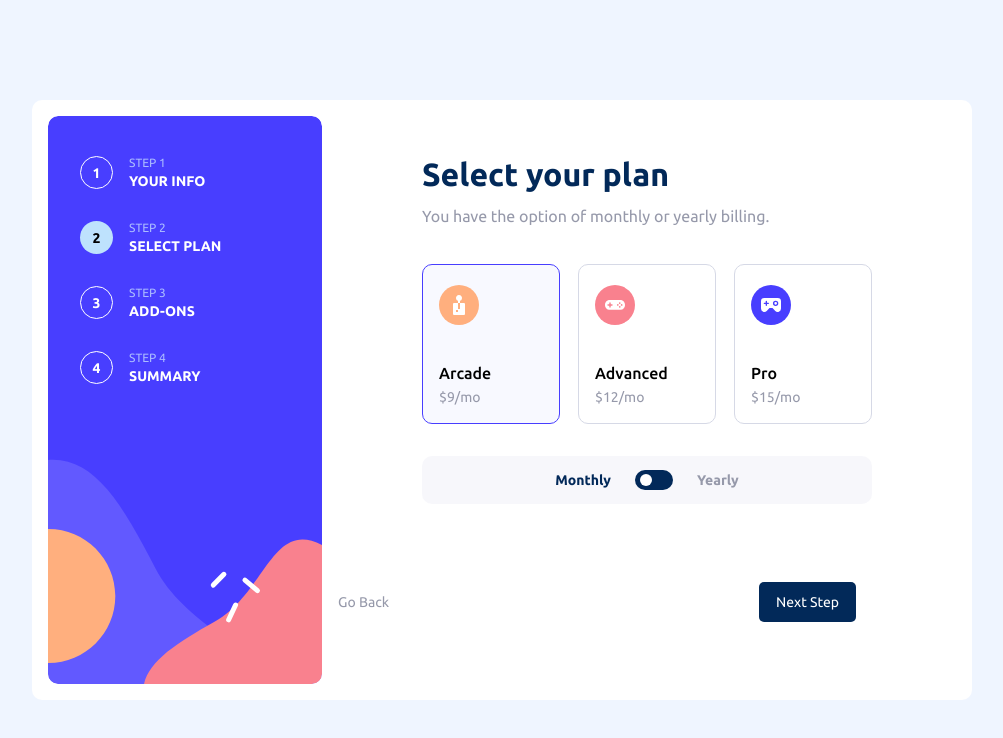
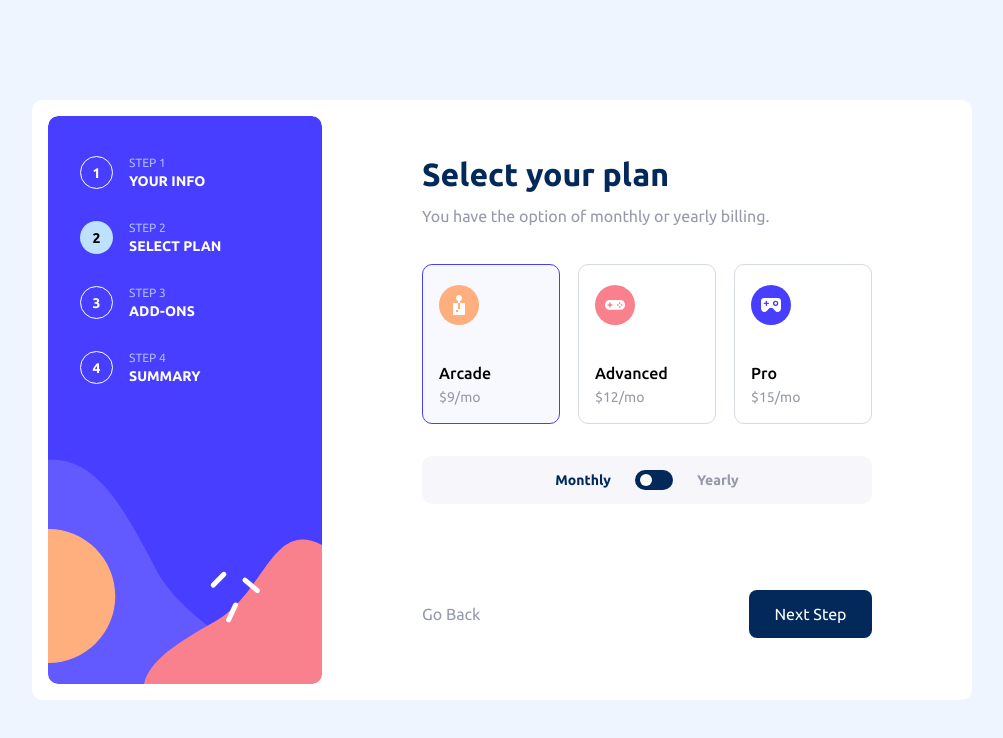
Before and after one commit to claystuart/multi-step-form, a React (Create React App) app: page /plan in a window 1280 px wide. Shown: the top 738 px of the page, without its empty margins (138-1141 px from the left). Built offline with nearby package versions, Linux system fonts and the light colour scheme.

Commit message:
Finish footer. Fix plan height so buttons align across all pages.

```diff
--- a/src/css/footer.css
+++ b/src/css/footer.css
@@ -8,7 +8,7 @@ footer {
 }
 
 .btn {
-    font-family: 'Ubuntu', sans-serif;
+  font-family: "Ubuntu", sans-serif;
   font-size: 14px;
   border: none;
   margin: 16px;
@@ -17,7 +17,7 @@ footer {
 }
 
 .back {
-    color: #9699AA;
+  color: #9699aa;
   background-color: transparent;
 }
 
@@ -36,19 +36,44 @@ footer {
 }
 
 .next:hover {
-    background-color: #164A8A;
-    cursor: pointer
+  background-color: #164a8a;
+  cursor: pointer;
 }
 
 .confirm {
-    background-color: #483EFF;
+  background-color: #483eff;
   color: white;
 }
 
 .confirm:hover {
-    background-color: #928CFF;
+  background-color: #928cff;
 }
 
 .hideBtn {
   visibility: hidden;
 }
+
+@media (min-width: 940px) {
+  footer {
+    min-width: 450px;
+    width: 450px;
+    height: 48px;
+    margin-left: 100px;
+  }
+
+  .btn {
+    font-size: 16px;
+    display: block;
+    text-decoration: none;
+    margin: 0;
+  }
+
+  .next {
+    width: 123px;
+    height: 48px;
+    color: white;
+    border-radius: 8px;
+    display: grid;
+    place-items: center;
+  }
+}
--- a/src/css/plan.css
+++ b/src/css/plan.css
@@ -64,7 +64,7 @@
 @media (min-width: 940px) {
   .planContainer {
     width: 450px;
-    height: 348px;
+    height: 372px;
     margin-left: 100px;
     margin-top: 56px;
     padding: 0;
```
Lines whose indentation alone changed are shown as unchanged.
